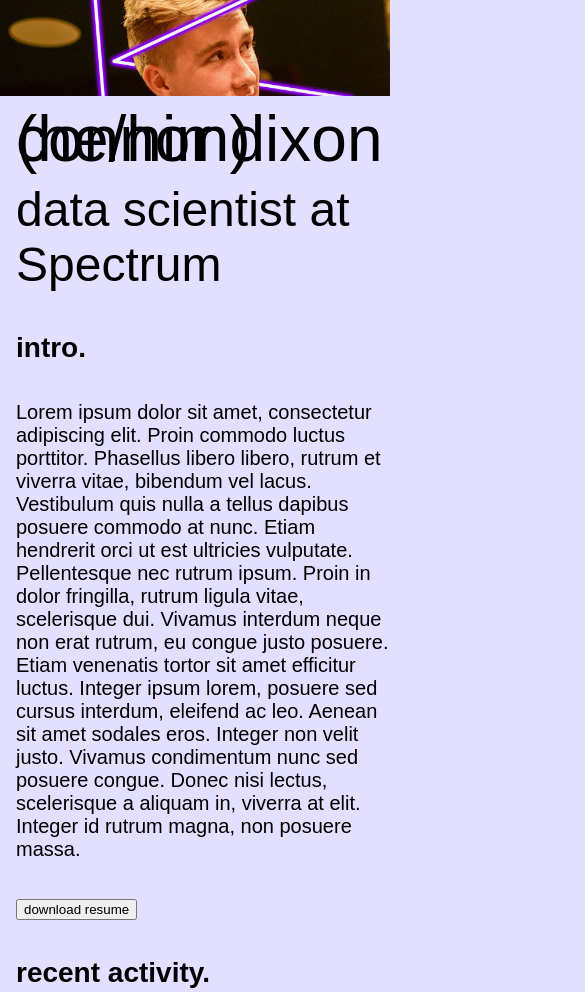
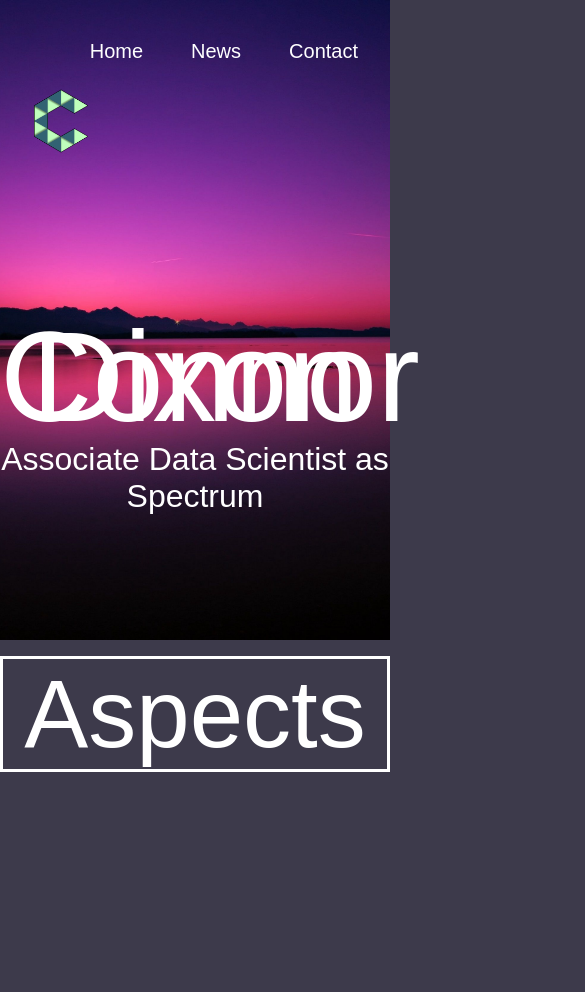
Before and after one commit to cnr-dxn/cnr-dxn.github.io, a plain HTML site: page index.html in a window 390 px wide. Shown: the top 992 px of the page, 585 px wide, since content can reach past the window. After the commit the page ends 852 px from the top, so only its background shows below. Drawn offline with Linux system fonts and the light colour scheme; a web font is replaced by a local one.

Commit message:
making progress on the website

```diff
--- a/css/styles.css
+++ b/css/styles.css
@@ -1,8 +1,7 @@
 @import url("https://use.typekit.net/vxz1xud.css");
 
-@media only screen and (min-width: 601px) {
 body {
-        background-color: #E3DFFF;
+    background-color: #3D3A4B;
     margin: 0px;
     padding: 0px;
     height: 100%;
@@ -10,33 +9,57 @@
 
 .overall-container {
     display: flex;
-        margin: 0px;
-        padding: 0px;
-    }
-
-    #rest-of-body {
-        margin-left: 1rem;
-    }
-
-    .pic-navbar-container {
-        display: flex;
     flex-direction: column;
 }
 
-    #headshot {
-        width: 33rem;
+.top-container {
+    background-image: url('../img/hdr3.jpg');
+    height: 40rem;
+    background-size: cover;
+    background-position: center center;
+    background-repeat: no-repeat;
+    color: white;
+    text-align: center;
+    display: flex;
+    flex-direction: column;
+    /* border: 3px solid grey;  */
 }
 
-    #headshot-image {
-        width: 33rem;
-        height: 100%;
+.title-container {
+    justify-content: center;
+    /* border: 3px solid white; */
+    text-align: center;
+    margin-top: 9rem;
 }
+
+.main-title {
+    margin:auto;
+    padding-top: 4rem;
+    padding-bottom: 4rem;
+}
+
+.main-description {
+    margin:auto;
+    /* border: 3px solid white; */
+}
+
+.aspects-title-section {
+    text-align: center;
+}
+.aspects-title {
+    color: white;
+    font-size: 6rem;
+    border: 3px solid white;
+    margin-top: 1rem;
+}
+
+
 
 h1 {
     font-family: forma-djr-display, sans-serif;
     font-weight: 500;
     font-style: normal;
-        font-size: 4rem;
+    font-size: 8rem;
     line-height: 0;
 }
 
@@ -96,6 +119,44 @@
     font-size: 1rem;
 }
 
+.navbar-container {
+    margin: 0;
+    padding: 0;
+    /* border: 3px solid white;  */
+}
+
+.navbar-list {
+    list-style-type: none;
+    margin: 0;
+    padding: 0;
+    margin-top: 1rem;
+}
+
+.navbar-items {
+    float: right;
+    margin-right: 1rem;
+    margin-top: .5rem;
+}
+
+.navbar-item {
+    display: block;
+    text-align: center;
+    padding: 1rem 1rem;
+    text-decoration: none;
+}
+
+.navbar-item:hover {
+    color: grey;
+    text-shadow: .5px .5px 3px #000000;
+}
+
+#logo {
+    width: 4rem;
+    padding-top: 0.1rem;
+    margin-left: 0.8rem;
+}
+
+
 li {
     font-family: forma-djr-deck, sans-serif;
     font-weight: 400;
@@ -106,7 +167,6 @@
 li a {
     display: block;
     color: #FFF;
-        padding: 8px 16px;
     text-decoration: none;
     color: #E3DFFF;
 }
@@ -116,15 +176,15 @@
     font-weight: 400;
     font-style: normal;
     font-size: 1.25rem;
-        color: #c39eff;
+    color: white;
 }
 
 a:visited {
-        color: #937666;
+    color: white;
 }
 
 a:hover {
-        color: #937666;
+    color: black;
     text-shadow: .5px .5px 3px #000000;
 }
 
@@ -165,91 +225,11 @@
     width: 100%;
     border: 1px solid black;
 }
+
+@media only screen and (min-width: 601px) {
+    /* stuff */
 }
 
 @media only screen and (max-width: 600px) {
-    body {
-        background-color: #E3DFFF;
-        margin: 0px;
-        padding: 0px;
-        height: 100%;
+    /* stuff */
 }
-
-    .overall-container {
-        display: flex;
-        direction: column;
-        flex-wrap: wrap;
-        margin: 0px;
-        padding: 0px;
-    }
-
-    #rest-of-body {
-        margin-left: 1rem;
-    }
-
-    #headshot {
-        width: 100%;
-    }
-
-    #headshot-item {
-        height: 6rem;
-        width: 100%;
-        background-image: url("../img/laser.jpeg");
-        background-size: 100%;
-        background-position: 0% 15%;
-    }
-
-    #headshot-image {
-        visibility: hidden;
-    }
-
-    h1 {
-        font-family: forma-djr-display, sans-serif;
-        font-weight: 500;
-        font-style: normal;
-        font-size: 4rem;
-        line-height: 0;
-    }
-
-    h2 {
-        font-family: forma-djr-display, sans-serif;
-        font-weight: 400;
-        font-style: normal;
-        font-size: 3rem;
-    }
-
-    h3 {
-        font-family: forma-djr-deck, sans-serif;
-        font-weight: 400;
-        font-style: normal;
-        font-size: 2rem;
-    }
-
-    h4 {
-        font-family: forma-djr-deck, sans-serif;
-        font-weight: 400;
-        font-style: normal;
-        font-size: 1.75rem;
-    }
-
-    h5 {
-        font-family: forma-djr-display, sans-serif;
-        font-weight: 300;
-        font-style: normal;
-        font-size: 1rem;
-    }
-
-    h6 {
-        font-family: forma-djr-display, sans-serif;
-        font-weight: 300;
-        font-style: normal;
-        font-size: .75rem;
-    }
-
-    p {
-        font-family: forma-djr-deck, sans-serif;
-        font-weight: 400;
-        font-style: normal;
-        font-size: 1.25rem;
-    }
-}
--- a/index.html
+++ b/index.html
@@ -8,59 +8,23 @@
             <link rel="stylesheet" href="https://use.typekit.net/vxz1xud.css">
         </head>
         <div class="overall-container">
-            <div id="headshot-item" class="item">
-                <img id='headshot-image' src='./img/laser.jpeg'>
+            <div class="top-container">
+                <div class='navbar-container'>
+                    <ul class='navbar-list'>
+                        <li class='navbar-items'><a class='navbar-item' href="projects.html">Contact</a></li>
+                        <li class='navbar-items'><a class='navbar-item' href="contact.html">News</a></li>
+                        <li class='navbar-items'><a class='navbar-item' href="index.html">Home</a></li>
+                        <li style="float:left" class='navbar-items' ><img id='logo' class='navbar-item' src='img/logo.png'></li>
+                    </ul>
+                </div>
+                <div class='title-container'>
+                    <h1 class='main-title'>Connor Dixon</h1>
+                    <h3 class='main-description'>Associate Data Scientist as Spectrum</h3>
+                </div>
             </div>
-            <div id="rest-of-body" class="item">
-                <div id="header">
-                    <h1>connor dixon (he/him)</h1>
-                    <h2>data scientist at Spectrum</h2>
-                </div>
-
-                <h4><strong>intro.</strong></h4>
-                <p>
-                    Lorem ipsum dolor sit amet, consectetur adipiscing elit.
-                    Proin commodo luctus porttitor. Phasellus libero libero,
-                    rutrum et viverra vitae, bibendum vel lacus. Vestibulum
-                    quis nulla a tellus dapibus posuere commodo at nunc.
-                    Etiam hendrerit orci ut est ultricies vulputate.
-                    Pellentesque nec rutrum ipsum. Proin in dolor fringilla,
-                    rutrum ligula vitae, scelerisque dui. Vivamus interdum
-                    neque non erat rutrum, eu congue justo posuere. Etiam
-                    venenatis tortor sit amet efficitur luctus. Integer
-                    ipsum lorem, posuere sed cursus interdum, eleifend ac
-                    leo. Aenean sit amet sodales eros. Integer non velit
-                    justo. Vivamus condimentum nunc sed posuere congue.
-                    Donec nisi lectus, scelerisque a aliquam in, viverra at
-                    elit. Integer id rutrum magna, non posuere massa.
-                </p>
-
-                <br>
-                <div id='button-container'>
-                    <button class='button'> download resume </button>
-                </div>
-
-                <h4><strong>recent activity.</strong></h4>
-                <ul>
-                    <li>
-                        Lorem ipsum dolor sit amet, consectetur adipiscing elit.
-                        Proin commodo luctus porttitor. Phasellus libero libero,
-                        quis nulla a tellus dapibus posuere commodo at nunc.
-                        Etiam hendrerit orci ut est ultricies vulputate.
-                    </li>
-                    <li>
-                        Lorem ipsum dolor sit amet, consectetur adipiscing elit.
-                        Proin commodo luctus porttitor. Phasellus libero libero,
-                        quis nulla a tellus dapibus posuere commodo at nunc.
-                        Etiam hendrerit orci ut est ultricies vulputate.
-                    </li>
-                    <li>
-                        Lorem ipsum dolor sit amet, consectetur adipiscing elit.
-                        Proin commodo luctus porttitor. Phasellus libero libero,
-                        quis nulla a tellus dapibus posuere commodo at nunc.
-                        Etiam hendrerit orci ut est ultricies vulputate.
-                    </li>
-                </ul>
+            <div class="aspects-container">
+                <div class='aspects-title-section'>
+                    <h2 class='aspects-title'>Aspects</h2>
             </div>
         </div>
     </body>
```
Also changed, not shown: index2.html (added, +67 -0 lines), img/hdr3.jpg (added), img/header_background.jpeg (added), img/logo.png (added), 2 other files. Lines whose indentation alone changed are shown as unchanged.
